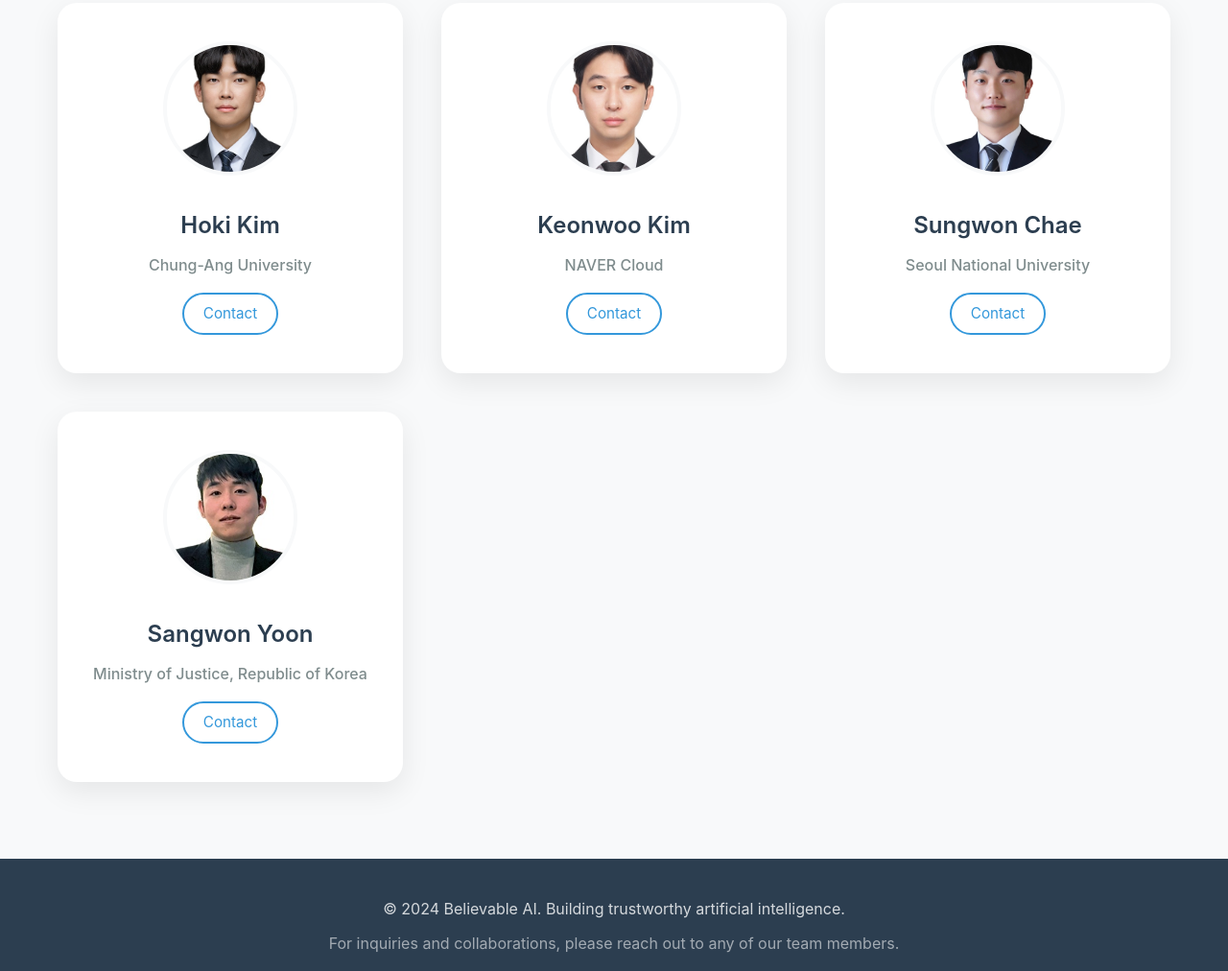
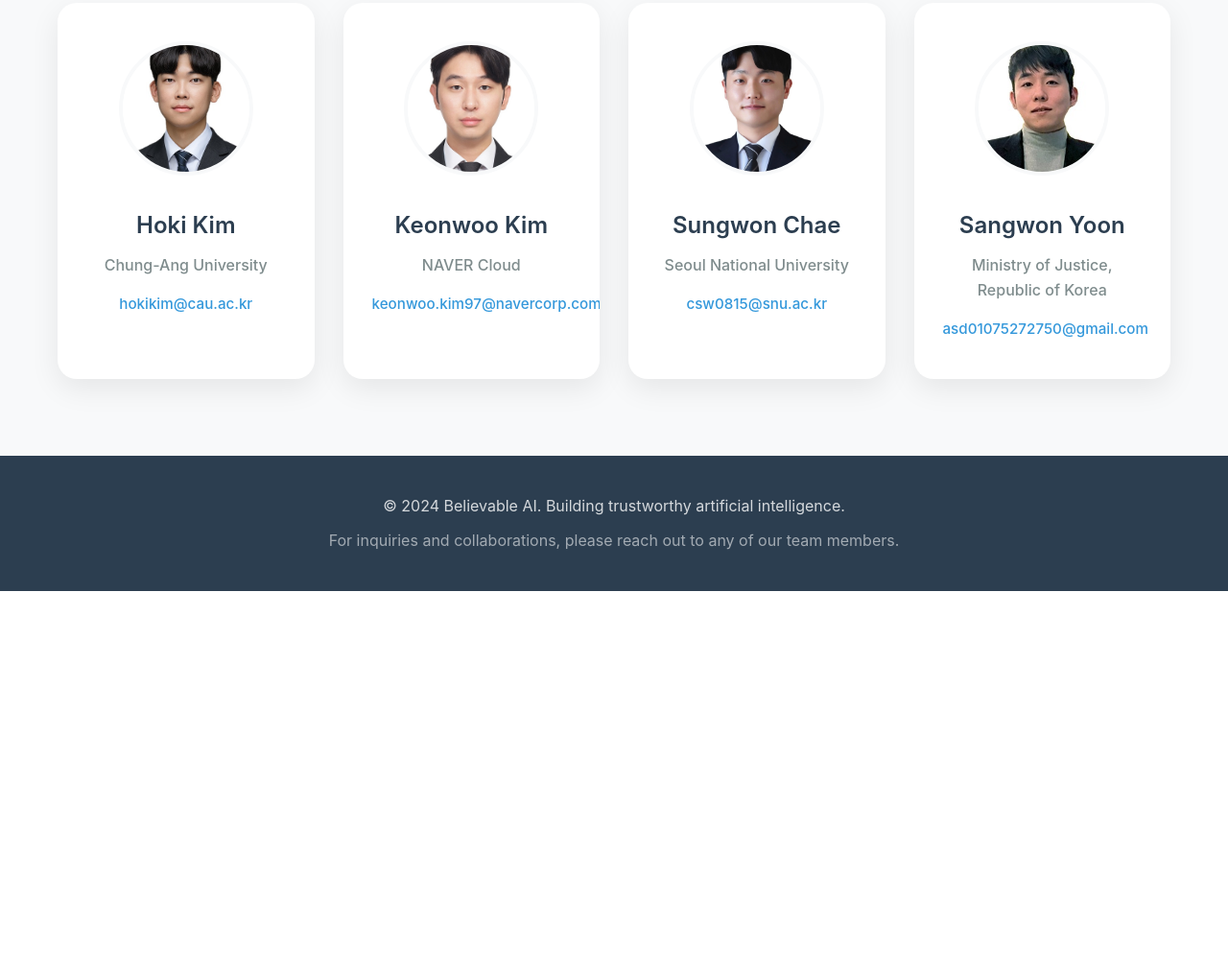
Before and after one commit to BelievableAI/BelievableAI.github.io, a plain HTML site: page index.html in a window 1280 px wide. Shown: the part 1489-2501 px from the top of the page at 96% size. After the commit the page ends 2105 px from the top, so only its background shows below. Drawn offline with Linux system fonts and the light colour scheme.

Commit message:
update pages

```diff
--- a/base.css
+++ b/base.css
@@ -167,8 +167,8 @@ section {
 
 .team-grid {
     display: grid;
-    grid-template-columns: repeat(auto-fit, minmax(300px, 1fr));
-    gap: 40px;
+    grid-template-columns: repeat(4, 1fr);
+    gap: 30px;
     margin-top: 60px;
 }
 
@@ -233,20 +233,10 @@ section {
 }
 
 .member-email {
-    display: inline-block;
     color: var(--secondary-color);
-    text-decoration: none;
     font-size: 0.95rem;
-    padding: 8px 20px;
-    border: 2px solid var(--secondary-color);
-    border-radius: 25px;
-    transition: all 0.3s ease;
-}
-
-.member-email:hover {
-    background: var(--secondary-color);
-    color: white;
-    transform: translateY(-2px);
+    margin-top: 5px;
+    font-weight: 500;
 }
 
 /* Mission Section */
@@ -330,8 +320,8 @@ footer {
     }
 
     .team-grid {
-        grid-template-columns: 1fr;
-        gap: 30px;
+        grid-template-columns: repeat(2, 1fr);
+        gap: 20px;
     }
 
     .mission-grid {
@@ -343,6 +333,11 @@ footer {
     .nav-links {
         flex-direction: column;
         gap: 15px;
+    }
+
+    .team-grid {
+        grid-template-columns: 1fr;
+        gap: 20px;
     }
 
     .member-card {
--- a/index.html
+++ b/index.html
@@ -86,28 +86,28 @@
                     <img src="pictures/hoki.jpg" alt="Hoki Kim" class="member-photo">
                     <h3 class="member-name">Hoki Kim</h3>
                     <p class="member-affiliation">Chung-Ang University</p>
-                    <a href="mailto:hokikim@cau.ac.kr" class="member-email">Contact</a>
+                    <p class="member-email">hokikim@cau.ac.kr</p>
                 </div>
 
                 <div class="member-card fade-in-up">
                     <img src="pictures/keonwoo.jpg" alt="Keonwoo Kim" class="member-photo">
                     <h3 class="member-name">Keonwoo Kim</h3>
                     <p class="member-affiliation">NAVER Cloud</p>
-                    <a href="mailto:keonwoo.kim97@navercorp.com" class="member-email">Contact</a>
+                    <p class="member-email">keonwoo.kim97@navercorp.com</p>
                 </div>
 
                 <div class="member-card fade-in-up">
                     <img src="pictures/sungwon.jpg" alt="Sungwon Chae" class="member-photo">
                     <h3 class="member-name">Sungwon Chae</h3>
                     <p class="member-affiliation">Seoul National University</p>
-                    <a href="mailto:csw0815@snu.ac.kr" class="member-email">Contact</a>
+                    <p class="member-email">csw0815@snu.ac.kr</p>
                 </div>
 
                 <div class="member-card fade-in-up">
                     <img src="pictures/sangwon.jpg" alt="Sangwon Yoon" class="member-photo">
                     <h3 class="member-name">Sangwon Yoon</h3>
                     <p class="member-affiliation">Ministry of Justice, Republic of Korea</p>
-                    <a href="mailto:asd01075272750@gmail.com" class="member-email">Contact</a>
+                    <p class="member-email">asd01075272750@gmail.com</p>
                 </div>
             </div>
         </div>
```
